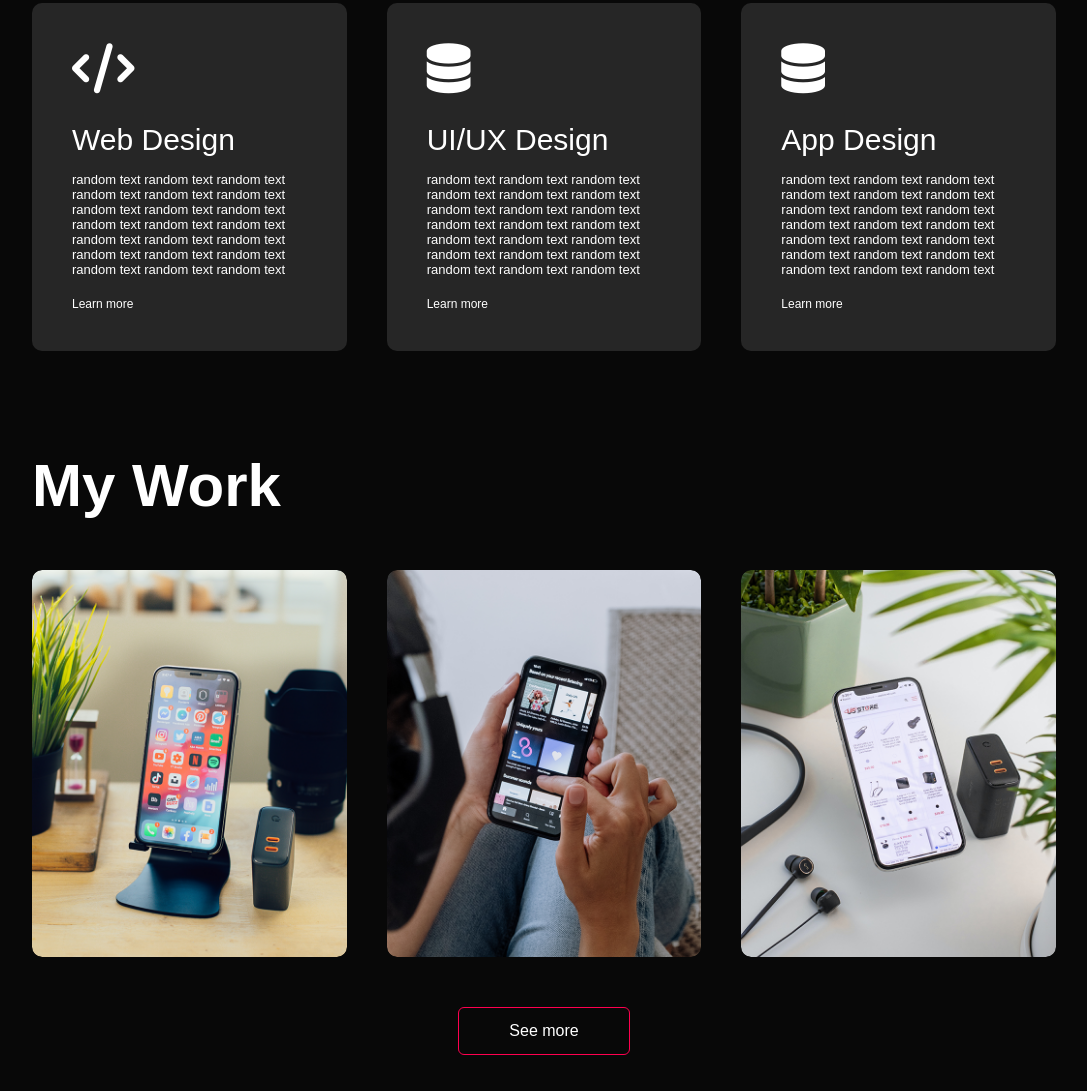
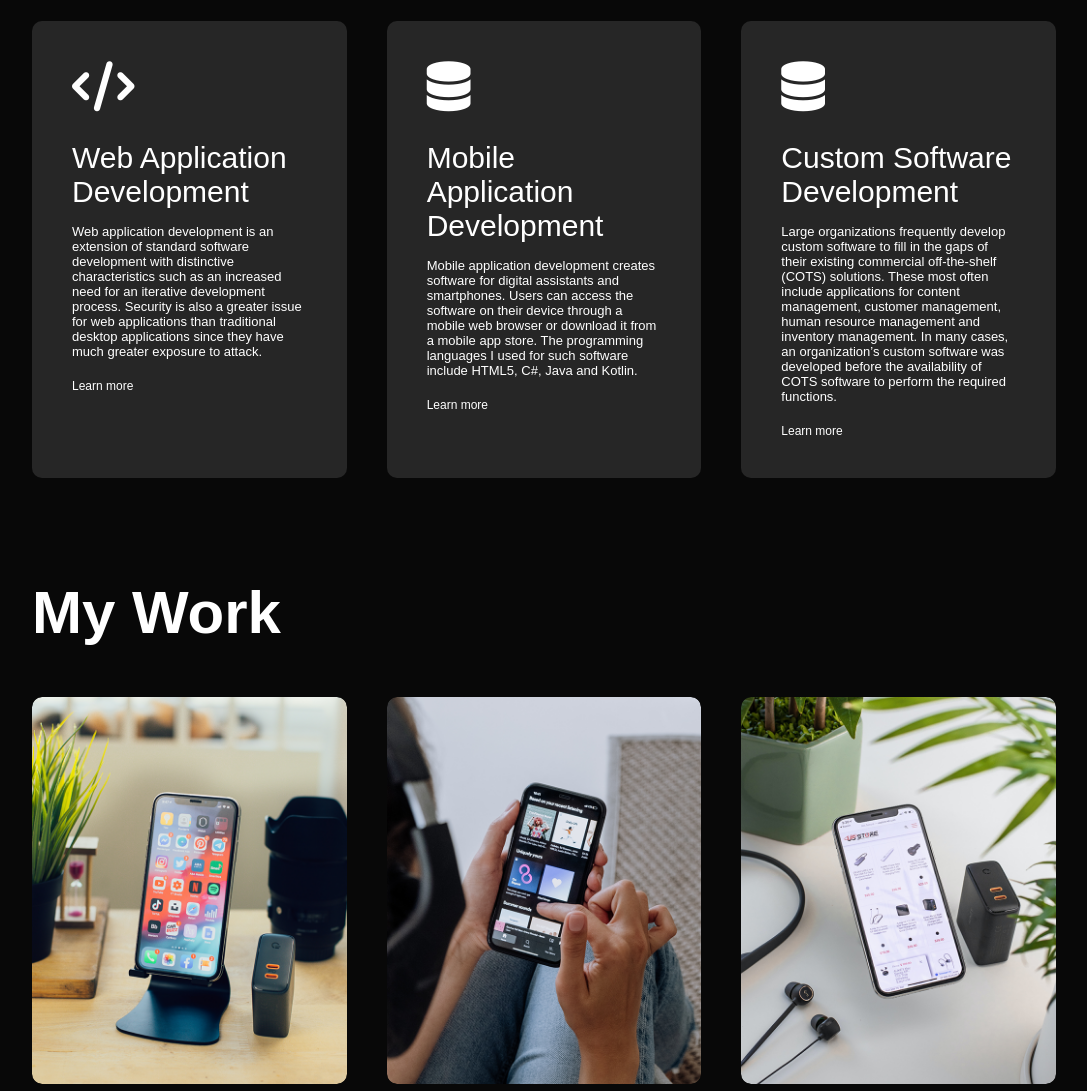
Before and after one commit to willivstn/ImWillie, a plain HTML site: page index.html in a window 1280 px wide. Shown: the part 1628-2719 px from the top of the page, without its empty margins (96-1183 px from the left). Drawn offline with Linux system fonts and the light colour scheme.

Commit message:
Added info in placeholders

```diff
--- a/index.html
+++ b/index.html
@@ -39,10 +39,11 @@
                 </div>
                 <div class="about-col-2">
                     <h1 class="sub-title">About Me</span></h1>
-                    <p>Hello, my name is Willie,
-                        I am Strong in design and integration with intuitive problem-solving skills. Proficient in JAVA, C#, PYTHON, JAVASCRIPT, and SQL.
-                        I am Passionate about implementing and launching new projects. I possess the ability to translate business requirements into technical solutions.
-                        Looking to start the career as an entry-level software engineer with a reputed firm driven by technology.
+                    <p>Hello, my name is Willie, I am an entry-level Software Developer offering a strong foundation in software engineering and programming principles across multiple platforms.
+
+                        Experienced in object-oriented programming; developing, testing, and debugging code; designing interfaces; and administering systems and networks.
+
+                        I am able to quickly learn and master new technologies; I'm successful working in both teams and self-directed settings.
                     </p>
                     <div class="tab-titles">
                         <p class="tab-links active-link" onclick="opentab('skills')">Skills</p>
@@ -56,7 +57,7 @@
                         <ul>
                             <li>Git</li>
                             <li>Python</li>
-                            <li>JavaScript</li>
+                            <li>Java</li>
                             <li>C#</li>
                             <li>SQL</li>
                             <li>ASP.NET</li>
@@ -73,10 +74,9 @@
                     </div>
                     <div class="tab-contents" id ="experience">
                         <ul>
-                            <li><span>2021 - Current</span><br>UI/UX Design Training at ET Institute</li>
-                            <li><span>2019 - 2021</span><br>Team lead at StarApp LLC.</li>
-                            <li><span>2017 - 2019</span><br>UI/UX Design Executive at Coin Digital Ltd.</li>
-                            <li><span>2016 - 2017</span><br>Internship at ekart eComemrce.</li>
+                            <li><span>2022 - 2023</span><br>Inbound Clark at Takealot</li>
+                            <li><span>2017 - 2019</span><br>Waiter at Longhorn Grill</li>
+                            <li><span>2020 - 2020</span><br>Bartender at Copper Clover</li>
 
 
                         </ul>
@@ -112,32 +112,32 @@
         <div class="services-list">
             <div>
                 <i class="fa-solid fa-code"></i>
-                <h2>Web Design</h2>
-                <p>random text random text random text random text random text random text random text
-                    random text random text random text random text random text random text random text
-                    random text random text random text random text random text random text random text
+                <h2>Web Application Development</h2>
+                <p>Web application development is an extension of standard software development with distinctive characteristics such as an increased need for an iterative development process.
+                    Security is also a greater issue for web applications than traditional desktop applications since they have much greater exposure to attack.
 
                 </p>
-                <a href="#">Learn more</a>
+                <a href="https://www.baytechconsulting.com/services/full-stack-web-development-consultant">Learn more</a>
             </div>
             <div>
                 <i class="fa-solid fa-database"></i>
-                <h2>UI/UX Design</h2>
-                <p>random text random text random text random text random text random text random text
-                    random text random text random text random text random text random text random text
-                    random text random text random text random text random text random text random text
+                <h2>Mobile Application Development</h2>
+                <p>
+                    Mobile application development creates software for digital assistants and smartphones.
+                    Users can access the software on their device through a mobile web browser or download it from a mobile app store.
+                    The programming languages I used for such software include HTML5, C#, Java and Kotlin.
                 </p>
-                <a href="#">Learn more</a>
+                <a href="https://www.baytechconsulting.com/blog/what-services-does-a-software-development-company-provide">Learn more</a>
 
             </div>
             <div>
                 <i class="fa-solid fa-database"></i>
-                <h2>App Design</h2>
-                <p>random text random text random text random text random text random text random text
-                    random text random text random text random text random text random text random text
-                    random text random text random text random text random text random text random text
+                <h2>Custom Software Development</h2>
+                <p>Large organizations frequently develop custom software to fill in the gaps of their existing commercial off-the-shelf (COTS) solutions.
+                    These most often include applications for content management, customer management, human resource management and inventory management.
+                    In many cases, an organization’s custom software was developed before the availability of COTS software to perform the required functions.
                 </p>
-                <a href="#">Learn more</a>
+                <a href="https://www.baytechconsulting.com/services/challenges-of-custom-software-development">Learn more</a>
 
             </div>
         </div>
@@ -152,29 +152,29 @@
             <div class="work">
                 <img src="images/work-1.png">
                 <div class="layer">
-                    <h3>Social Media App</h3>
-                    <p>This app lets you connect to talented people around the world</p>
-                    <a href="#"><i class="fa-solid fa-arrow-up-right-from-square"></i></a>
+                    <h3>Unit Converter App</h3>
+                    <p>This app allows the user to convert kg to lb</p>
+                    <a href="https://github.com/willivstn/UnitConverterApp"><i class="fa-solid fa-arrow-up-right-from-square"></i></a>
                 </div>
             </div>
             <div class="work">
                 <img src="images/work-2.png">
                 <div class="layer">
                     <h3>Music App</h3>
-                    <p>This app lets you connect to talented people around the world</p>
-                    <a href="#"><i class="fa-solid fa-arrow-up-right-from-square"></i></a>
+                    <p>This is a simple music player app that I made in Android studio using Java </p>
+                    <a href="https://github.com/willivstn/Media_Player_App"><i class="fa-solid fa-arrow-up-right-from-square"></i></a>
                 </div>
             </div>
             <div class="work">
                 <img src="images/work-3.png">
                 <div class="layer">
-                    <h3>Online Shopping App</h3>
-                    <p>This app lets you connect to talented people around the world</p>
-                    <a href="#"><i class="fa-solid fa-arrow-up-right-from-square"></i></a>
+                    <h3>Lucky number App</h3>
+                    <p>This app allows the user to receive a lucky number and share it on social media</p>
+                    <a href="https://github.com/willivstn/LuckyNumberApp"><i class="fa-solid fa-arrow-up-right-from-square"></i></a>
                 </div>
             </div>
         </div>
-        <a href="#" class="btn">See more</a>
+        <a href="https://github.com/willivstn?tab=repositories" class="btn">See more</a>
     </div>
 </div>
 <!-------------Contact--------------->
```
